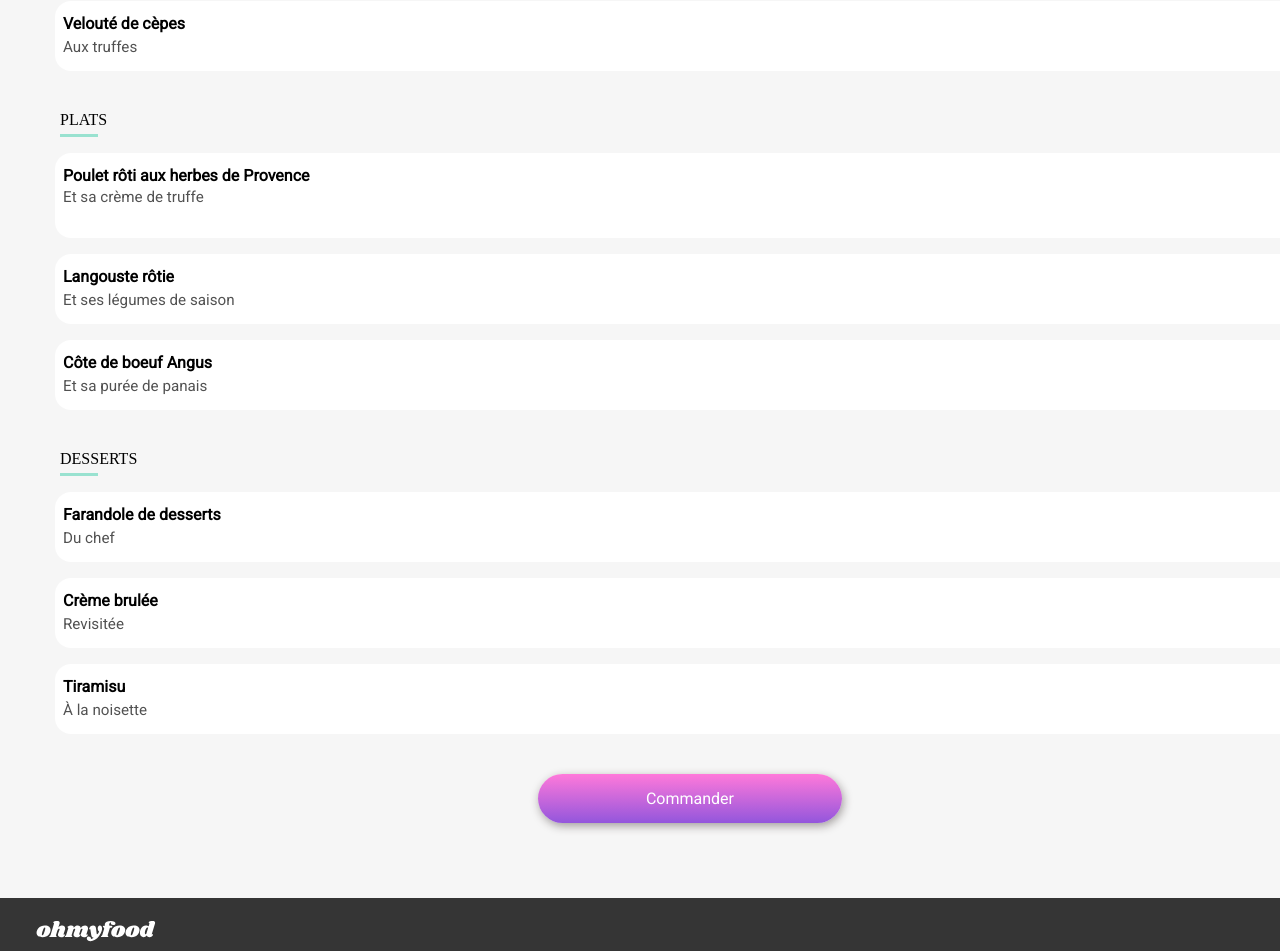
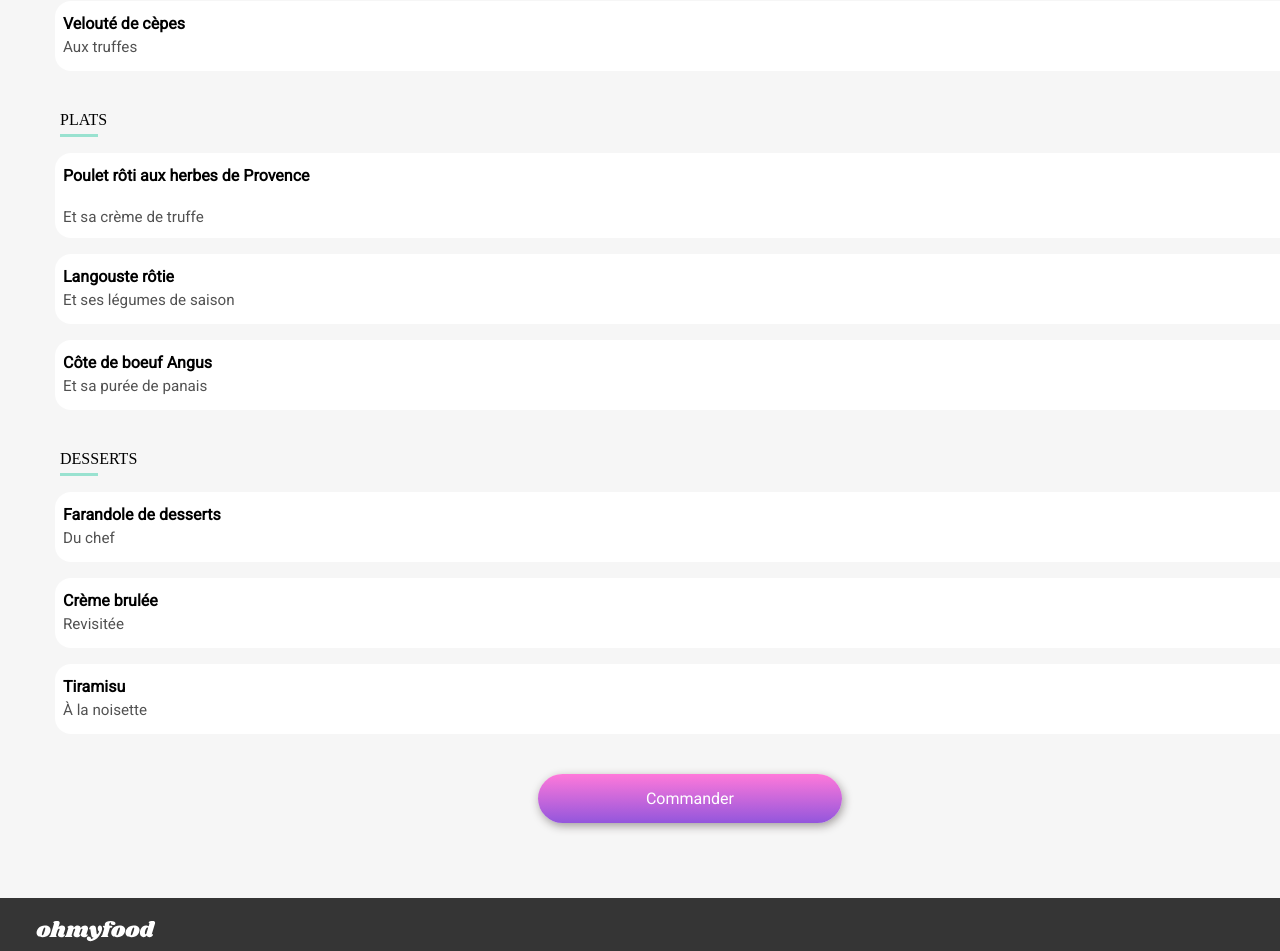
Before and after one commit to T-dev20/TravisGuibinga_05112020, a website: page menu-leDeliceDesSens.html in a window 1280 px wide. Shown: the part 817-1768 px from the top of the page. Drawn offline with Linux system fonts and the light colour scheme; files whose address does not match are found by name; a web font is replaced by a local one.

Commit message:
margin-top du texte augmentée(le délice de sens)

```diff
--- a/menu-leDeliceDesSens.html
+++ b/menu-leDeliceDesSens.html
@@ -71,7 +71,7 @@
           <p>PLATS</p>
           <div class="dishes__plat dishes__plat1">
             <h2>Poulet rôti aux herbes de Provence</h2>
-            <p class="txtLaPallDish1 txtForCheck">Et sa crème de truffe</p>
+            <p class="txtLaPallDish2 txtForCheck">Et sa crème de truffe</p>
             <i class="fas fa-check check check--2"></i>
           </div>
           <span class="prices price--1">40€</span>
--- a/sass/4-layouts/_menus-contents.scss
+++ b/sass/4-layouts/_menus-contents.scss
@@ -143,10 +143,6 @@
       padding-bottom: 35px;
       padding-top: 8px;
     }
-    /*pour le prix du 4ème plat du menu 'la note enchantée'*/
-    & .em4--2 {
-      top: 2.3rem;
-    }
     & > p {
       @include border-bottom;
     }
@@ -217,6 +213,10 @@
       width: 75%;
       top: 12px;
       //background-color: darkgoldenrod;
+    }
+    /*texte 'Et sa crème de truffe' : 1er plat/leDéliceDuSens*/
+    & .txtLaPallDish2 {
+      top: 32px;
     }
     /*conteneur du 1er plat de "À la française"*/
     & .dishes--plat1 {
```
Also changed, not shown: public/css/style.css, 1 other file.
